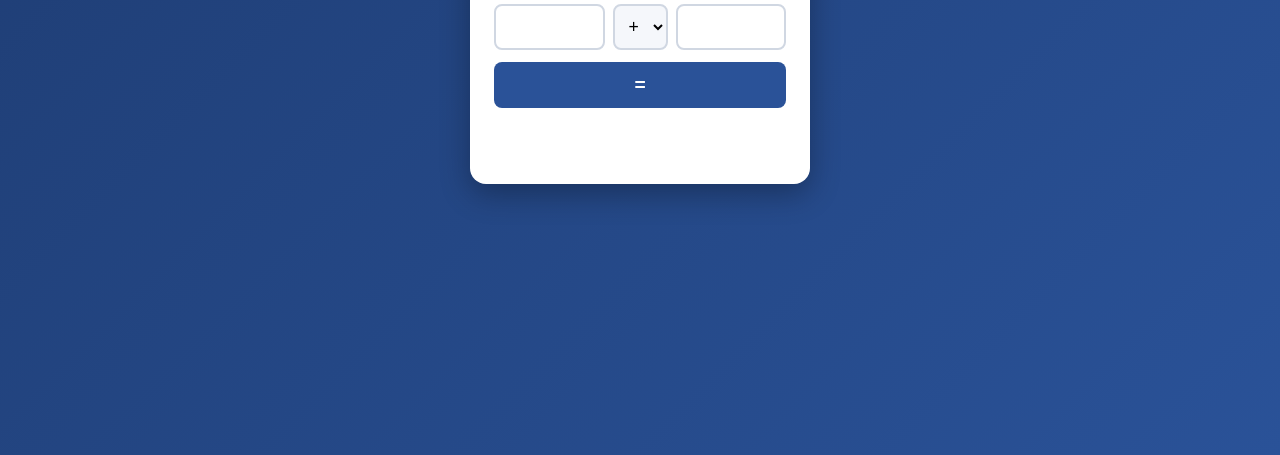
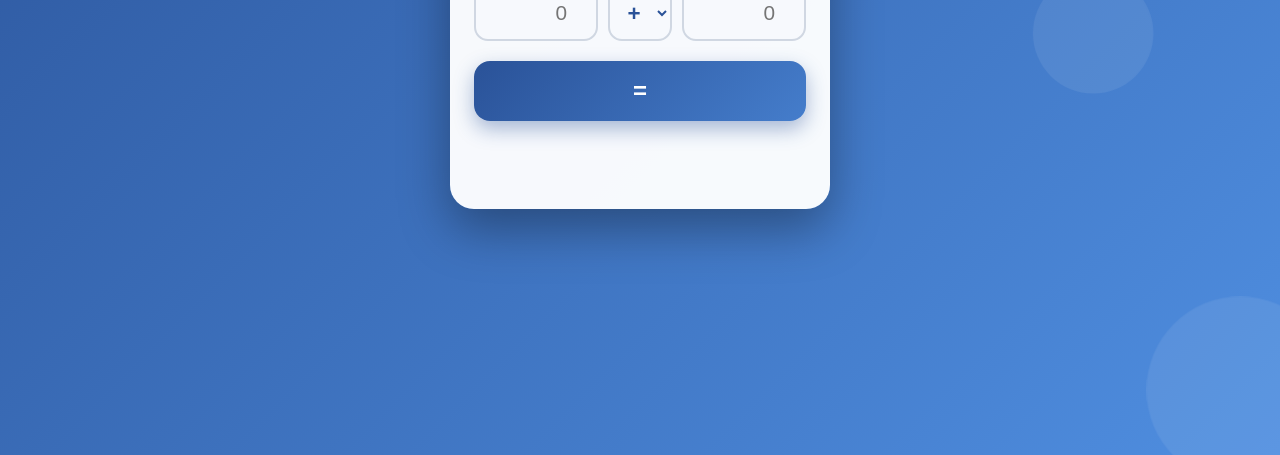
Before and after one commit to Ahm00-js/kalkulator, a plain HTML site: page index.html in a window 1280 px wide. Shown: the part 345-800 px from the top of the page. Drawn offline with nearby package versions, Linux system fonts and the light colour scheme.

Commit message:
Animacije i dizajn novi

```diff
--- a/index.html
+++ b/index.html
@@ -6,103 +6,222 @@
   <title>Kalkulator</title>
   <link rel="icon" href="data:,">
   <style>
-    * { box-sizing: border-box; }
+    * { box-sizing: border-box; -webkit-tap-highlight-color: transparent; }
+
+    :root {
+      --plava-tamna: #0b1f4a;
+      --plava: #2a5298;
+      --plava-svijetla: #5fa8ff;
+      --bijela: #ffffff;
+      --siva: #e9eef7;
+    }
 
     body {
       margin: 0;
       min-height: 100vh;
+      min-height: 100dvh;
       display: flex;
       align-items: center;
       justify-content: center;
-      background: linear-gradient(135deg, #1e3c72, #2a5298);
+      padding: 16px;
       font-family: "Segoe UI", Roboto, Arial, sans-serif;
+      background: linear-gradient(135deg, #0b1f4a, #2a5298, #5fa8ff);
+      background-size: 300% 300%;
+      animation: pozadina 14s ease infinite;
+      overflow: hidden;
+    }
+
+    @keyframes pozadina {
+      0% { background-position: 0% 50%; }
+      50% { background-position: 100% 50%; }
+      100% { background-position: 0% 50%; }
+    }
+
+    /* Plutajući krugovi u pozadini */
+    .krug {
+      position: fixed;
+      border-radius: 50%;
+      background: rgba(255, 255, 255, 0.08);
+      animation: lebdi 12s ease-in-out infinite;
+      pointer-events: none;
+      z-index: 0;
+    }
+    .krug:nth-child(1) { width: 260px; height: 260px; top: -60px; left: -60px; }
+    .krug:nth-child(2) { width: 180px; height: 180px; bottom: -40px; right: -40px; animation-delay: -4s; }
+    .krug:nth-child(3) { width: 120px; height: 120px; top: 40%; right: 10%; animation-delay: -8s; }
+
+    @keyframes lebdi {
+      0%, 100% { transform: translate(0, 0) scale(1); }
+      50% { transform: translate(20px, -30px) scale(1.08); }
     }
 
     .kalkulator {
-      background: #ffffff;
-      padding: 24px;
-      border-radius: 16px;
-      box-shadow: 0 10px 30px rgba(0, 0, 0, 0.3);
-      width: 340px;
+      position: relative;
+      z-index: 1;
+      width: 100%;
+      max-width: 380px;
+      background: rgba(255, 255, 255, 0.96);
+      padding: 28px 24px;
+      border-radius: 24px;
+      box-shadow: 0 20px 50px rgba(0, 0, 0, 0.35);
+      animation: ulazak 0.7s cubic-bezier(.2,.8,.2,1) both;
+    }
+
+    @keyframes ulazak {
+      from { opacity: 0; transform: translateY(40px) scale(0.95); }
+      to { opacity: 1; transform: translateY(0) scale(1); }
     }
 
     h1 {
-      margin: 0 0 20px;
-      font-size: 1.5rem;
+      margin: 0 0 22px;
+      font-size: 1.6rem;
       text-align: center;
-      color: #1e3c72;
+      color: var(--plava-tamna);
+      letter-spacing: 1px;
+      animation: sjaj 3s ease-in-out infinite;
+    }
+
+    @keyframes sjaj {
+      0%, 100% { text-shadow: 0 0 0 rgba(42, 82, 152, 0); }
+      50% { text-shadow: 0 0 14px rgba(42, 82, 152, 0.45); }
     }
 
     .red {
       display: flex;
-      gap: 8px;
-      margin-bottom: 12px;
+      gap: 10px;
+      margin-bottom: 14px;
     }
 
     input[type="number"] {
       flex: 1;
       min-width: 0;
-      padding: 10px;
-      font-size: 1.1rem;
+      height: 56px;
+      padding: 0 14px;
+      font-size: 1.3rem;
+      text-align: right;
       border: 2px solid #d0d7e2;
-      border-radius: 8px;
+      border-radius: 14px;
+      background: #f7f9fd;
       outline: none;
+      transition: border-color 0.25s, box-shadow 0.25s, transform 0.15s;
     }
 
     input[type="number"]:focus {
-      border-color: #2a5298;
+      border-color: var(--plava);
+      box-shadow: 0 0 0 4px rgba(42, 82, 152, 0.18);
+      transform: translateY(-2px);
     }
 
     select {
-      padding: 10px;
-      font-size: 1.1rem;
+      width: 64px;
+      height: 56px;
+      font-size: 1.4rem;
+      font-weight: bold;
+      text-align: center;
+      color: var(--plava);
       border: 2px solid #d0d7e2;
-      border-radius: 8px;
-      background: #f5f7fb;
+      border-radius: 14px;
+      background: #f7f9fd;
       cursor: pointer;
+      outline: none;
+      transition: transform 0.15s, border-color 0.25s;
+    }
+
+    select:hover, select:focus {
+      border-color: var(--plava);
+      transform: translateY(-2px);
     }
 
     #izracunaj {
       width: 100%;
-      padding: 12px;
-      font-size: 1.2rem;
+      height: 60px;
+      margin-top: 6px;
+      font-size: 1.5rem;
       font-weight: bold;
-      color: #ffffff;
-      background: #2a5298;
+      color: var(--bijela);
+      background: linear-gradient(135deg, var(--plava), var(--plava-svijetla));
+      background-size: 200% 200%;
       border: none;
-      border-radius: 8px;
+      border-radius: 16px;
       cursor: pointer;
-      transition: background 0.2s;
+      position: relative;
+      overflow: hidden;
+      box-shadow: 0 8px 20px rgba(42, 82, 152, 0.4);
+      transition: transform 0.15s, box-shadow 0.25s, background-position 0.5s;
+      touch-action: manipulation;
     }
 
     #izracunaj:hover {
-      background: #1e3c72;
+      background-position: 100% 0;
+      box-shadow: 0 12px 26px rgba(42, 82, 152, 0.5);
+      transform: translateY(-2px);
+    }
+
+    #izracunaj:active {
+      transform: scale(0.96);
+    }
+
+    /* Ripple efekat na klik */
+    .ripple {
+      position: absolute;
+      border-radius: 50%;
+      background: rgba(255, 255, 255, 0.55);
+      transform: scale(0);
+      animation: ripple 0.6s linear;
+      pointer-events: none;
+    }
+
+    @keyframes ripple {
+      to { transform: scale(4); opacity: 0; }
     }
 
     #rezultat {
-      margin: 20px 0 0;
-      min-height: 2rem;
-      font-size: 1.6rem;
+      margin: 22px 0 0;
+      min-height: 2.4rem;
+      font-size: 2rem;
       font-weight: bold;
       text-align: right;
-      color: #1e3c72;
+      color: var(--plava-tamna);
       word-break: break-all;
+    }
+
+    #rezultat.pojavi {
+      animation: pojavi 0.5s cubic-bezier(.2,.8,.2,1);
+    }
+
+    @keyframes pojavi {
+      from { opacity: 0; transform: translateY(12px) scale(0.9); }
+      to { opacity: 1; transform: translateY(0) scale(1); }
+    }
+
+    @media (max-width: 420px) {
+      .kalkulator { padding: 22px 18px; }
+      input[type="number"] { font-size: 1.15rem; }
+      select { width: 56px; }
+    }
+
+    @media (prefers-reduced-motion: reduce) {
+      *, *::before, *::after { animation: none !important; transition: none !important; }
     }
   </style>
 </head>
 <body>
+  <div class="krug"></div>
+  <div class="krug"></div>
+  <div class="krug"></div>
+
   <div class="kalkulator">
     <h1>Kalkulator</h1>
 
     <div class="red">
-      <input type="number" id="a">
+      <input type="number" id="a" inputmode="decimal" placeholder="0">
       <select id="op">
         <option value="+">+</option>
         <option value="-">-</option>
-        <option value="*">*</option>
-        <option value="/">/</option>
+        <option value="*">×</option>
+        <option value="/">÷</option>
       </select>
-      <input type="number" id="b">
+      <input type="number" id="b" inputmode="decimal" placeholder="0">
     </div>
 
     <button id="izracunaj">=</button>
@@ -111,5 +230,28 @@
 
   <script src="https://cdn.jsdelivr.net/npm/@supabase/supabase-js@2"></script>
   <script src="script.js"></script>
+  <script>
+    // Ripple efekat na dugmetu
+    const dugme = document.getElementById("izracunaj");
+    dugme.addEventListener("click", (e) => {
+      const r = dugme.getBoundingClientRect();
+      const span = document.createElement("span");
+      const d = Math.max(r.width, r.height);
+      span.className = "ripple";
+      span.style.width = span.style.height = d + "px";
+      span.style.left = (e.clientX - r.left - d / 2) + "px";
+      span.style.top = (e.clientY - r.top - d / 2) + "px";
+      dugme.appendChild(span);
+      setTimeout(() => span.remove(), 600);
+    });
+
+    // Animacija rezultata pri svakoj promjeni
+    const rez = document.getElementById("rezultat");
+    new MutationObserver(() => {
+      rez.classList.remove("pojavi");
+      void rez.offsetWidth;
+      rez.classList.add("pojavi");
+    }).observe(rez, { childList: true, characterData: true, subtree: true });
+  </script>
 </body>
 </html>
```
